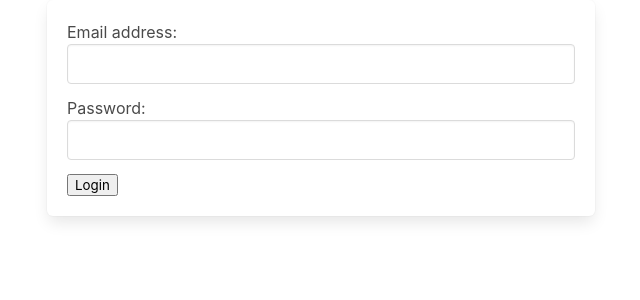
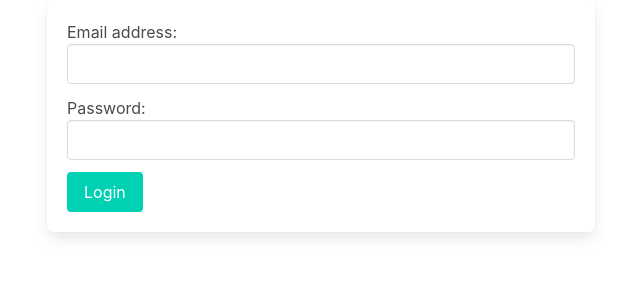
Before and after one commit to d-ryzhykau/async-architecture, a Django app: page /login/ in a window 1280 px wide. Shown: the part 56-356 px from the top of the page, without its empty margins (319-959 px from the left). Run offline with Django 4.2, Linux system fonts and the light colour scheme; parts of the project's set-up code (start-up, migrations or seed data) failed here and were passed over.

Commit message:
Fix style of login form submit button

```diff
--- a/auth/users/templates/login.html
+++ b/auth/users/templates/login.html
@@ -36,7 +36,7 @@
             </div>
         </div>
 
-        <input type="submit" value="Login">
+        <input type="submit" value="Login" class="button is-primary">
         <input type="hidden" name="next" value="{{ next }}">
         </form>
     </div>
```
